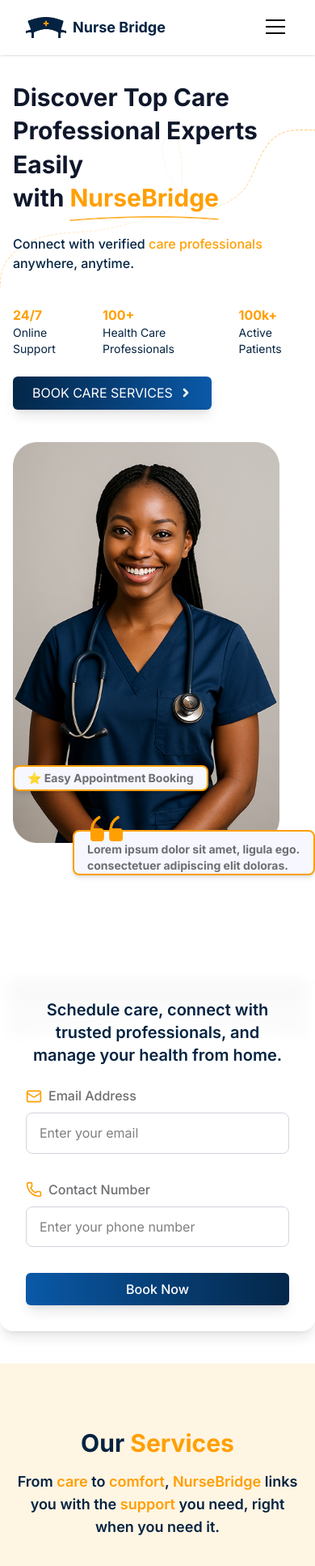
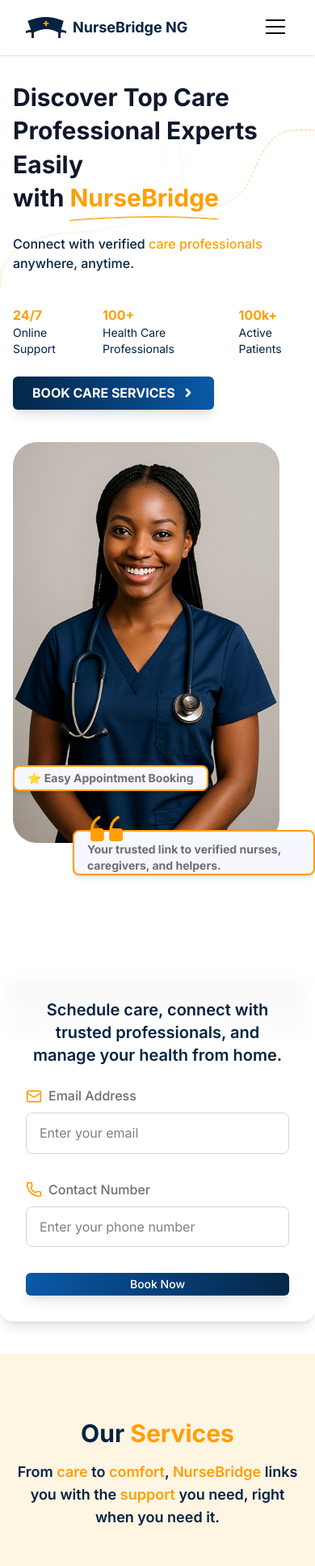
Before and after one commit to Ade-Adex/nurse-bridge, a Next.js app: page / in a window 390 px wide. Shown: the top 1934 px of the page at 81% size. Built offline with nearby package versions, Linux system fonts and the light colour scheme.

Commit message:
feat: updates

```diff
--- a/app/components/Connect.tsx
+++ b/app/components/Connect.tsx
@@ -111,14 +111,23 @@
 
           {/* Button */}
           <div className="flex mt-auto">
-            <Button
+            {/* <Button
               href="/join"
               gradient="blueToDark"
               size="md"
               className="w-full text-center"
             >
               Book Now
-            </Button>
+            </Button> */}
+
+            <a
+              href="https://wa.me/2348131952085"
+              target="_blank"
+              rel="noopener noreferrer"
+              className="flex w-full justify-center text-white rounded-md shadow-lg hover:scale-105 transition-transform duration-300 font-medium bg-gradient-to-r from-[#0A59A8] to-[#042749] px-3 py-1 text-sm md:px-5 md:py-2 md:text-base"
+            >
+              Book Now
+            </a>
           </div>
         </div>
       </div>
--- a/app/components/HeroSection.tsx
+++ b/app/components/HeroSection.tsx
@@ -6,12 +6,11 @@
 import Connect from '@/app/components/Connect'
 import { ChevronRight } from 'lucide-react'
 
-
 const HeroSection = () => {
   return (
     <section className="flex flex-col pt-25">
       <main className="relative flex flex-col lg:flex-row items-center justify-between overflow-hidden pb-20 px-4 md:px-10 lg:px-20">
-      {/* Left Content */}
+        {/* Left Content */}
         <div className="flex-1 space-y-6 relative z-10">
           <h1 className="text-3xl md:text-6xl font-bold text-slate-900 leading-snug">
             Discover Top Care <br />
@@ -57,9 +56,15 @@
           </div>
 
           {/* CTA Button */}
-          <button className="text-white py-2 px-6 rounded-md shadow-lg hover:scale-105 transition-transform duration-300 font-bold bg-gradient-to-r from-[#042749] to-[#0A59A8] flex items-center gap-x-2">
-            BOOK CARE SERVICES <ChevronRight strokeWidth={4} className="w-4 h-4" />
-          </button>
+          <a
+            href="https://wa.me/2348131952085"
+            target="_blank"
+            rel="noopener noreferrer"
+            className="text-white py-2 px-6 rounded-md shadow-lg hover:scale-105 transition-transform duration-300 font-bold bg-gradient-to-r from-[#042749] to-[#0A59A8] inline-flex items-center gap-x-2"
+          >
+            BOOK CARE SERVICES{' '}
+            <ChevronRight strokeWidth={4} className="w-4 h-4" />
+          </a>
         </div>
 
         {/* Right Image */}
@@ -88,14 +93,12 @@
             className="object-contain object-left w-full h-8 absolute -top-5 left-5"
           />
           <span className="text-sm text-tertiary">
-            Lorem ipsum dolor sit amet, ligula ego. consectetuer adipiscing elit
-            doloras.
+            Your trusted link to verified nurses, caregivers, and helpers.
           </span>
         </div>
       </main>
 
       <div className="w-full relative pt-20 pb-10">
-
         {/* Connect Section */}
         <Connect />
       </div>
--- a/app/components/HowItWorkSection.tsx
+++ b/app/components/HowItWorkSection.tsx
@@ -29,7 +29,8 @@
       {/* Heading */}
       <div className="text-center mb-12">
         <h2 className="text-3xl md:text-4xl font-bold text-secondary">
-          How <span className="text-primary">NurseBridge</span> Works
+          How the <span className="text-primary">NurseBridge</span> App
+          Works
         </h2>
         <p className="mt-3 text-lg text-secondary font-semibold">
           Your <span className="text-primary">health</span> in just{' '}
--- a/app/components/TestimonialsSection.tsx
+++ b/app/components/TestimonialsSection.tsx
@@ -1,5 +1,6 @@
 import React from 'react'
 import Image1 from '@/public/images/Nursebridge  1.png'
+import Image2 from '@/public/images/testi.webp'
 import Image from 'next/image'
 
 const testimonials = [
@@ -7,7 +8,7 @@
     quote:
       'NurseBridge has been serving us for over a year, and I couldn’t be more satisfied. The caregivers they provide are courteous, compassionate, and deliver excellent service.',
     name: 'Mr Niyi Micheal',
-    picture: Image1,
+    picture: Image2,
   },
   {
     quote:
--- a/app/components/footer/Footer.tsx
+++ b/app/components/footer/Footer.tsx
@@ -45,10 +45,10 @@
           </div>
 
           <div className="space-y-4">
-            <button className="flex items-center justify-center space-x-1 border border-white py-3 px-4 rounded-lg hover:bg-white hover:text-primary transition text-sm w-full">
+            {/* <button className="flex items-center justify-center space-x-1 border border-white py-3 px-4 rounded-lg hover:bg-white hover:text-primary transition text-sm w-full">
               <Send className="w-5 h-5" />
               <span>Book Care Services</span>
-            </button>
+            </button> */}
             <a
               href="https://wa.me/2348131952085"
               target="_blank"
--- a/app/components/navbar/Navbar.tsx
+++ b/app/components/navbar/Navbar.tsx
@@ -72,7 +72,7 @@
       {/* Logo */}
       <Link href="/" className="flex items-center space-x-2">
         <Image src={logo} alt="Nurse Bridge Logo" width={50} height={50} />
-        <span className="font-bold text-lg text-secondary">Nurse Bridge</span>
+        <span className="font-bold text-lg text-secondary">NurseBridge NG</span>
       </Link>
 
       {/* Desktop NavLinks */}
@@ -101,9 +101,17 @@
         })}
 
         {/* Join Button */}
-        <Button href="/join" gradient="blueToDark" size="md">
+        {/* <Button href="/join" gradient="blueToDark" size="md">
           Join us
-        </Button>
+        </Button> */}
+        <a
+          href="https://wa.me/2348131952085"
+          target="_blank"
+          rel="noopener noreferrer"
+          className="inline-block text-white rounded-md shadow-lg hover:scale-105 transition-transform duration-300 font-medium bg-gradient-to-r from-[#0A59A8] to-[#042749] px-3 py-1 text-sm md:px-5 md:py-2 md:text-base"
+        >
+          Join us
+        </a>
       </div>
 
       {/* Mobile Menu */}
@@ -134,14 +142,22 @@
             ))}
             <Menu.Divider />
             <Menu.Item>
-              <Button
+              {/* <Button
                 href="/join"
                 gradient="blueToDark"
                 size="sm"
                 className="w-full"
               >
                 Join us
-              </Button>
+              </Button> */}
+              <a
+                href="https://wa.me/2348131952085"
+                target="_blank"
+                rel="noopener noreferrer"
+                className="inline-block text-white rounded-md shadow-lg hover:scale-105 transition-transform duration-300 font-medium bg-gradient-to-r from-[#0A59A8] to-[#042749] px-3 py-1 text-sm md:px-5 md:py-2 md:text-base"
+              >
+                Join us
+              </a>
             </Menu.Item>
           </Menu.Dropdown>
         </Menu>
--- a/app/page.tsx
+++ b/app/page.tsx
@@ -38,6 +38,29 @@
         <TestimonialsSection />
       </section>
 
+      {/* 🌟 Anticipate Section */}
+      <section
+        id="anticipate"
+        className="py-20 px-6 md:px-12 bg-[var(--bg-section-background)] text-center"
+      >
+        <div className="max-w-3xl mx-auto space-y-4">
+          <h2 className="text-2xl md:text-3xl font-bold">
+            Anticipate the <span className="text-primary">NurseBridge App</span>
+          </h2>
+          <p className="text-gray-700 text-base md:text-lg leading-relaxed">
+            Your trusted link to verified{' '}
+            <span className="font-semibold text-primary">nurses</span>,
+            <span className="font-semibold"> caregivers</span>, and{' '}
+            <span className="font-semibold text-primary">helpers</span>. We’re
+            building a seamless bridge between compassionate professionals and
+            the people who need them most.
+          </p>
+          <p className="text-gray-500 italic text-sm md:text-base">
+            Coming soon — stay tuned for updates!
+          </p>
+        </div>
+      </section>
+
       <section id="contact">
         <ContactSection />
       </section>
```
Also changed, not shown: public/images/testi.webp (added).
